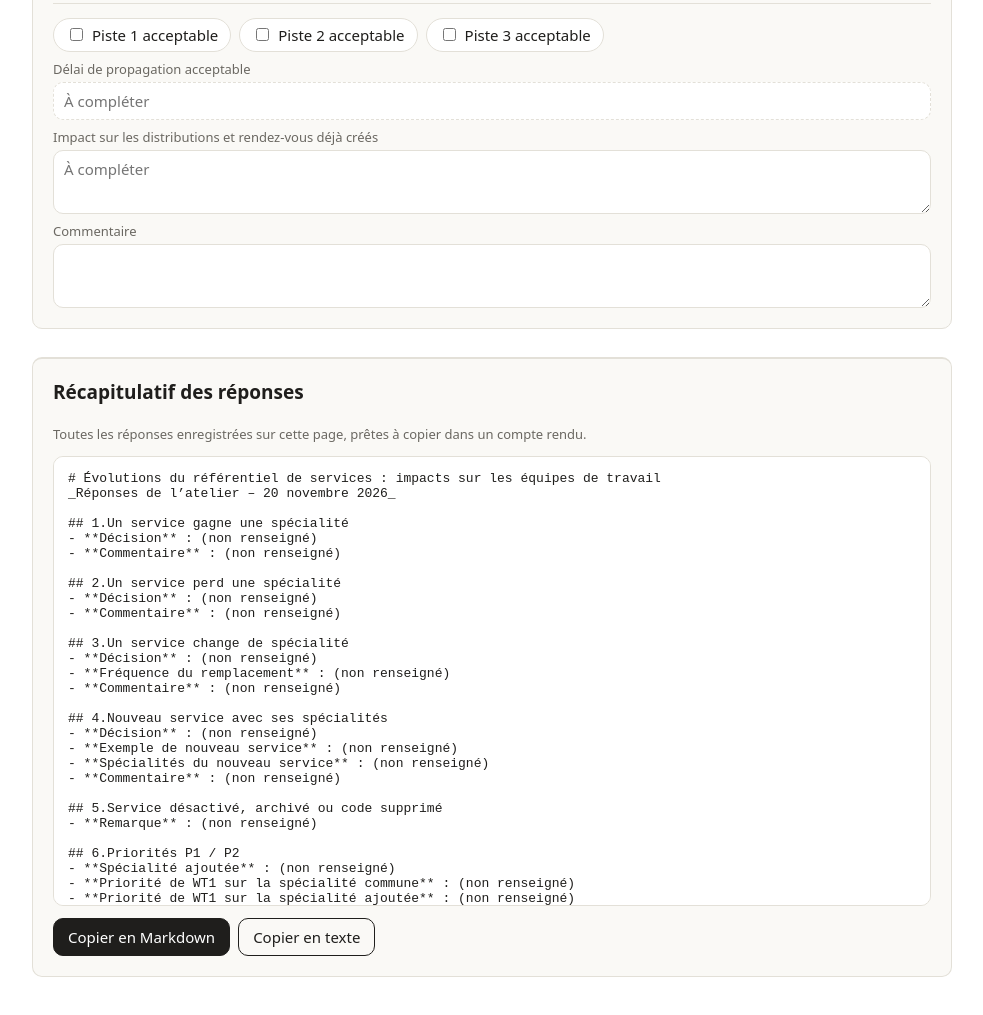
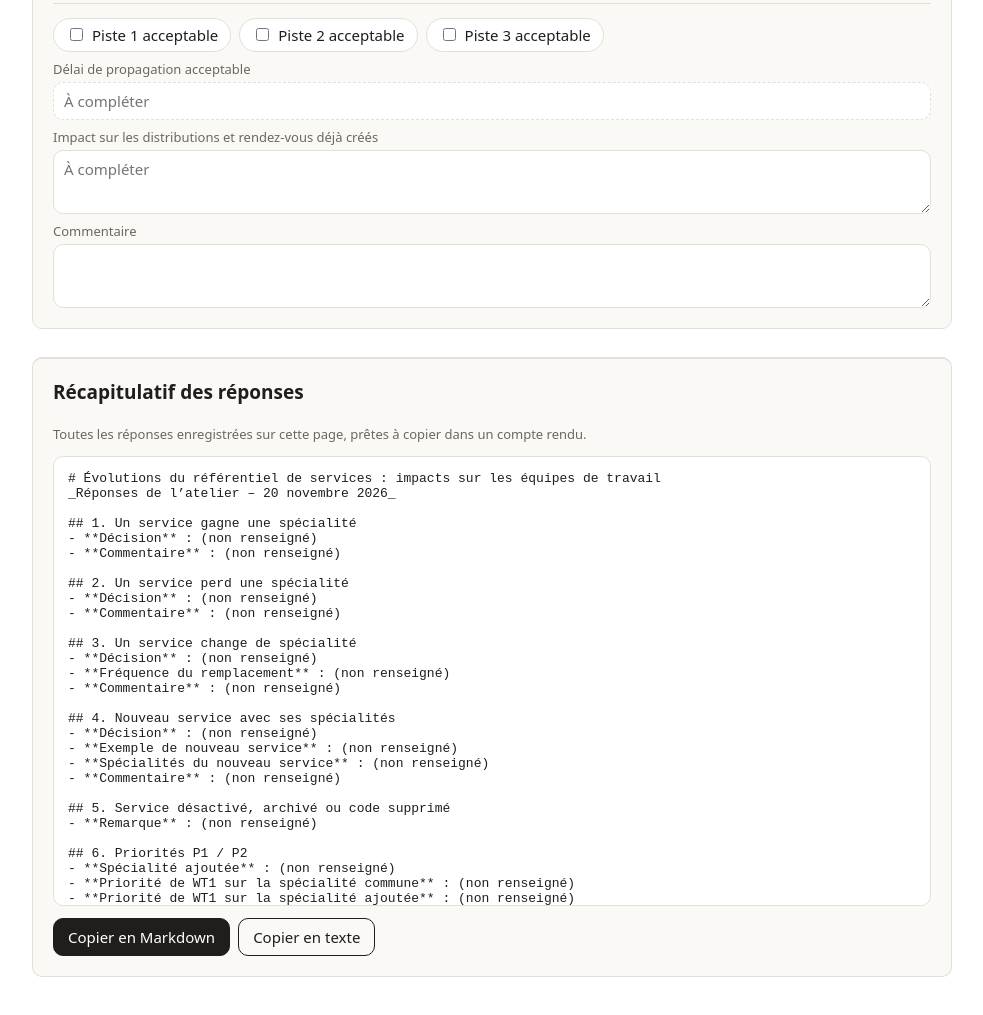
Before and after one commit to ssaintma/service-opt-in-update--proto, a plain HTML site: page index.html in a window 1280 px wide. Shown: the part 5035-6050 px from the top of the page, without its empty margins (148-1131 px from the left). Drawn offline with Linux system fonts and the light colour scheme.

Commit message:
Récapitulatif : espace entre numéro et titre du cas
Co-Authored-By: Claude Opus 5.5 <noreply@anthropic.com>

```diff
--- a/index.html
+++ b/index.html
@@ -324,7 +324,7 @@ html{background:var(--color-bg)}body{margin:0;padding:32px 16px 64px;background:
   }
   function caseTitle(card) {
     var h = card.querySelector('h3'); if (!h) return card.dataset.case;
-    return h.textContent.replace(/\s+/g, ' ').trim();
+    return Array.prototype.map.call(h.childNodes, function (n) { return n.textContent.trim(); }).filter(Boolean).join(' ');
   }
   function fieldDefs(card) {
     var seen = {}, out = [];
```
